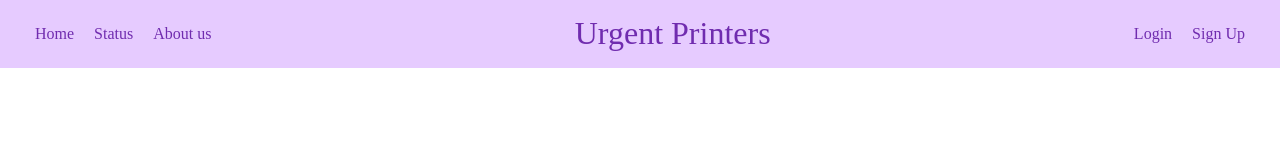
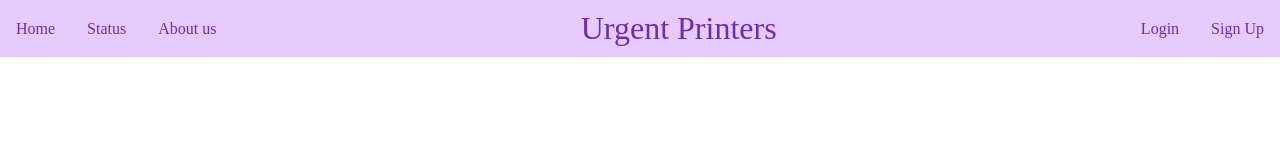
Before and after one commit to Arjunsharma-py/Urgent-Printers, a website: page index.html in a window 1280 px wide. Drawn offline with Linux system fonts and the light colour scheme.

Commit message:
changes with node js

```diff
--- a/script.js
+++ b/script.js
@@ -0,0 +1 @@
+console.log("What are you doing")
--- a/style.css
+++ b/style.css
@@ -6,13 +6,24 @@
 .navbar{
   display: flex;
   justify-content: space-between;
-  margin: 0px;;
-  padding: 15px 15px;
+  align-items: center;
+  margin: 0px;
+  padding: 10px 0px;
   background-color: rgb(230, 203, 255);
 }
 
 .navbar ul li{
   list-style: none;
+  margin: 0px 10px;
+  padding: 3px 6px;
+}
+
+.navbar ul li:hover{
+  border-radius: 15px;
+  background-color: white;
+  color: rgb(163, 64, 255);
+  font-size: 17px;
+  box-shadow: 2px 0px 8px #888888;
 }
 
 .navbar a{
@@ -25,16 +36,6 @@
   align-items: center;
 }
 
-#links{
-  margin: 10px 10px;
-
-}
-
-#links ul li{
-  margin: 0px 10px;
-
-}
-
 #logo{
   margin: 0px;
 }
@@ -44,20 +45,9 @@
 }
 
 #auth{
-  text-align: center;
-  margin: 10px 10px;
+  align-items: center;
 }
 
 #auth ul{
   display: flex;
 }
-
-#auth ul li{
-  margin: 0px 10px;
-}
-
-#links ul li:hover{
-  border-radius: 2px;
-  background-color: white;
-  color: rgb(163, 64, 255);
-}
```
Also changed, not shown: package.json (added, +19 -0 lines).
